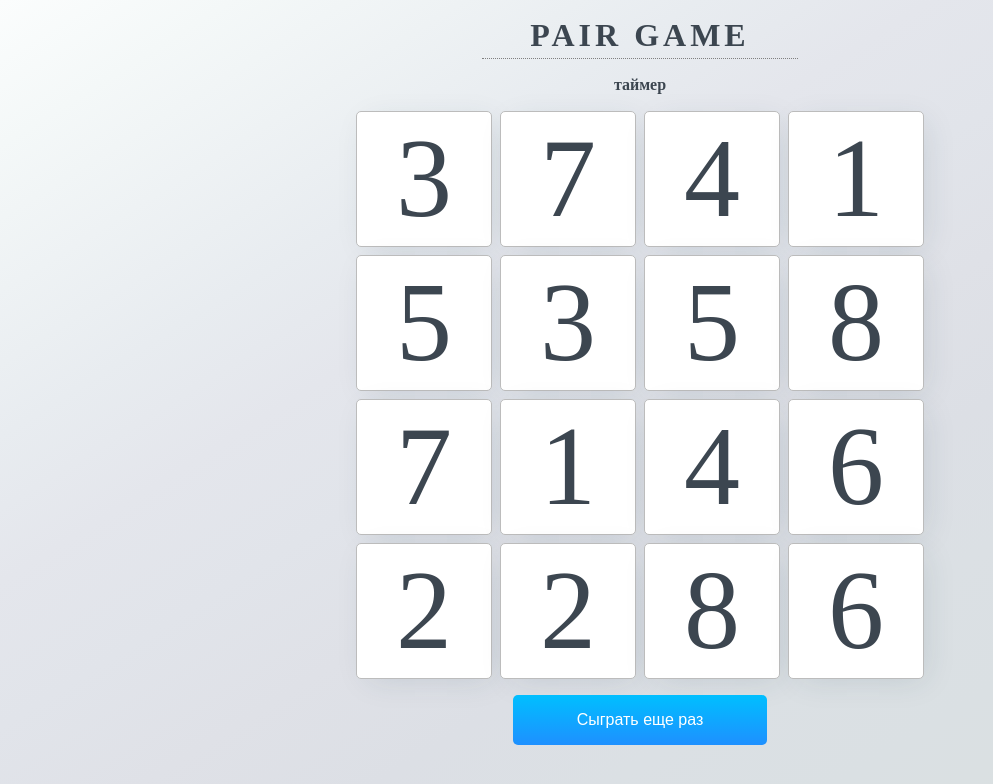
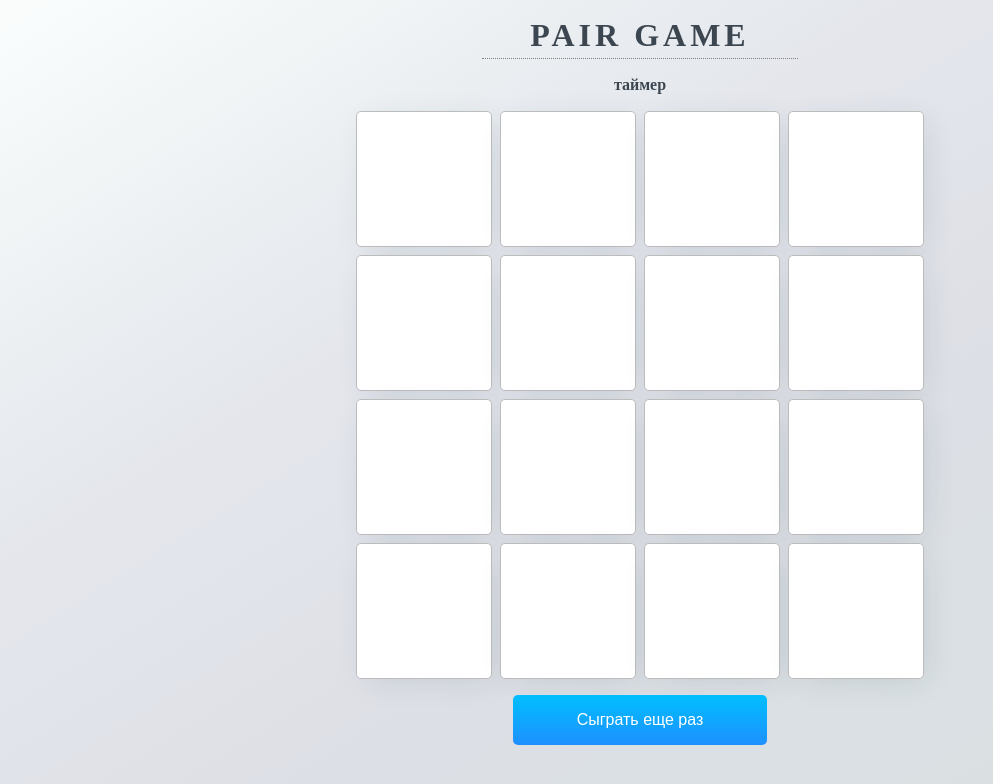
Before and after one commit to SergeyLebidko/wilix_task_2, a React (Create React App) app: page / in a window 1280 px wide. Both pictures are taken after a click on the button "Начать игру". Shown: the top 784 px of the page, without its empty margins (0-993 px from the left). Built offline with nearby package versions, Linux system fonts and the light colour scheme.

Commit message:
Реализовано открытие карточек при клике

```diff
--- a/src/components/Board/Board.js
+++ b/src/components/Board/Board.js
@@ -9,7 +9,11 @@ function Board({size}) {
 
     useEffect(() => {
         setField(createFieldData(size));
-    }, []);
+    }, [size]);
+
+    const cardClickHandler = id => {
+        setField(oldData => oldData.map(data => data.id === id ? {...data, hasOpen: true} : {...data}));
+    }
 
     return (
         <div className="board">
@@ -17,8 +21,14 @@ function Board({size}) {
             <h3 className="board__timer">таймер</h3>
             <div className="board__field" style={{gridTemplateColumns: `repeat(${size}, 1fr)`}}>
                 {field.length > 0 &&
-                field.map(({key, content}) => <Card key={key} size={size} content={content}/>)
-                }
+                field.map(cardData =>
+                    <Card
+                        key={cardData.id}
+                        size={size}
+                        {...cardData}
+                        cardClickHandler={cardClickHandler}
+                    />
+                )}
             </div>
             <button className="button">Сыграть еще раз</button>
         </div>
--- a/src/components/Card/Card.js
+++ b/src/components/Card/Card.js
@@ -2,7 +2,7 @@ import React, {useCallback} from "react";
 import PropTypes from "prop-types";
 import "./Card.scss";
 
-function Card({size, content}) {
+function Card({size, id, content, hasOpen, cardClickHandler}) {
     const getCardInline = useCallback(() => {
         const base = Math.floor(70 / size);
         return {
@@ -13,15 +13,18 @@ function Card({size, content}) {
     }, [size]);
 
     return (
-        <div className="card" style={getCardInline()}>
-            {content}
+        <div className="card" style={getCardInline()} onClick={() => cardClickHandler(id)}>
+            {hasOpen && content}
         </div>
     );
 }
 
 Card.propTypes = {
     size: PropTypes.number,
-    content: PropTypes.number
+    id: PropTypes.string,
+    content: PropTypes.number,
+    hasOpen: PropTypes.bool,
+    cardClickHandler: PropTypes.func
 }
 
 export default Card;
--- a/src/utils.js
+++ b/src/utils.js
@@ -15,7 +15,7 @@ export function createFieldData(size) {
                 content = numbers.splice(Math.floor(Math.random() * numbers.length), 1)[0];
             }
             result.push({
-                key: `${row}:${col}`,
+                id: `${row}:${col}`,
                 content,
                 hasOpen: false
             });
```
